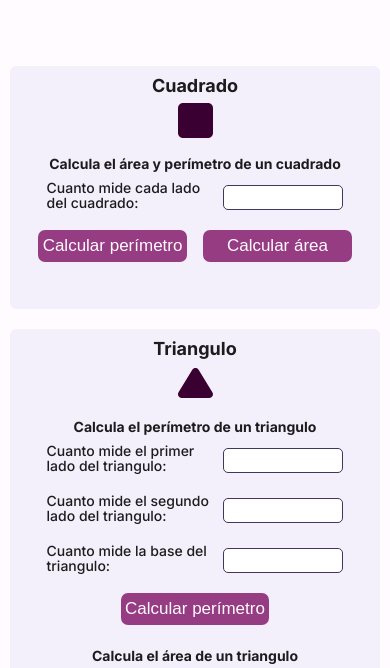
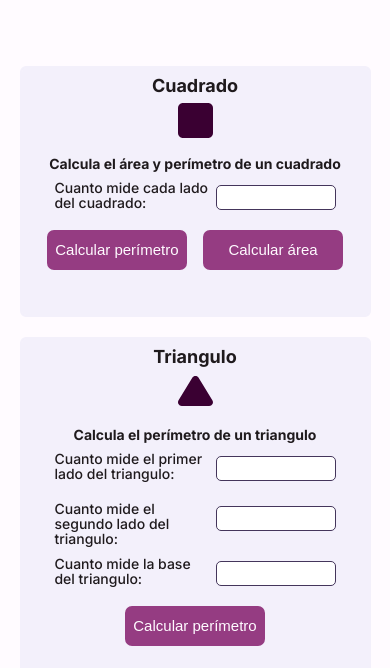
Before and after one commit to MrKetchupp/curso-practico-javascript, a plain HTML site: page matematicas-con-JS/index.html in a window 390 px wide. Shown: the part 103-771 px from the top of the page. Drawn offline with Linux system fonts and the light colour scheme.

Commit message:
Proyecto finalizado para Responsive desing

```diff
--- /dev/null
+++ b/matematicas-con-JS/css/desktop.css
@@ -0,0 +1,18 @@
+html {
+    background-image: url(../img/pattern.png);
+    background-size: 250px 250px;
+    background-repeat: repeat;
+}
+
+.figuras {
+    max-width: 800px;
+    margin: 0 auto;
+    display: flex;
+    flex-wrap: wrap;
+    justify-content: center;
+}
+
+.figura {
+    flex-basis: 45%;
+    margin: 0 10px 20px 10px;
+}
--- a/matematicas-con-JS/css/style.css
+++ b/matematicas-con-JS/css/style.css
@@ -16,6 +16,7 @@ html {
     font-size: 62.5%;
     font-family: 'Inter', sans-serif;
     background-color: var(--fondo);
+
 }
 
 /* header */
@@ -45,11 +46,17 @@ html {
     height: auto;
 }
 
+.figuras {
+    display: flex;
+    flex-wrap: wrap;
+    justify-content: center;
+}
+
 .figura {
-    width: 95%;
     height: auto;
-    margin: 0 auto 20px auto;
+    flex-basis: 90%;
     padding-bottom: 20px;
+    margin-bottom: 20px;
     border: 2px var(--fondoFigura) solid;
     border-radius: 6px;
     display: flex;
@@ -144,12 +151,12 @@ html {
 
 .form__button {
     width: auto;
-    height: 3.2rem;
+    height: 4rem;
     border-radius: 7px;
     border: 2px var(--button) solid;
     background-color: var(--button);
     color: var(--fondo);
-    font-size: 1.7rem;
+    font-size: 1.5rem;
     font-weight: 500;
     flex-basis: 45%;
     margin: 0 auto 5px;
@@ -164,7 +171,7 @@ html {
     width: 100%;
     height: 80%;
     display: flex;
-    margin: 10% auto;
+    margin: 20px auto;
     align-content: center;
     justify-content: center;
 }
--- /dev/null
+++ b/matematicas-con-JS/css/tablet.css
@@ -0,0 +1,6 @@
+
+/* main */
+.figura {
+    flex-basis: 45%;
+    margin: 0 10px 20px 10px;
+}
--- a/matematicas-con-JS/index.html
+++ b/matematicas-con-JS/index.html
@@ -6,6 +6,8 @@
     <meta name="viewport" content="width=device-width, initial-scale=1.0">
     <title>Figuras geométricas</title>
     <link rel="stylesheet" href="./css/style.css">
+    <link rel="stylesheet" href="./css/tablet.css" media="screen and (min-width: 600px)">
+    <link rel="stylesheet" href="./css/desktop.css" media="screen and (min-width: 800px)">
     <script src="./js/figuras.js"></script>
     <link rel="preconnect" href="https://fonts.googleapis.com">
     <link rel="preconnect" href="https://fonts.gstatic.com" crossorigin>
```
Also changed, not shown: matematicas-con-JS/img/pattern.png (added), matematicas-con-JS/img/pattern.svg (added), 2 other files.
